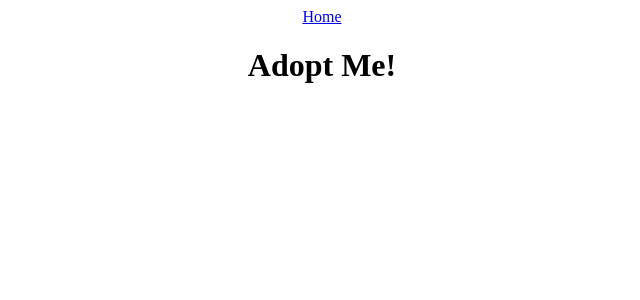
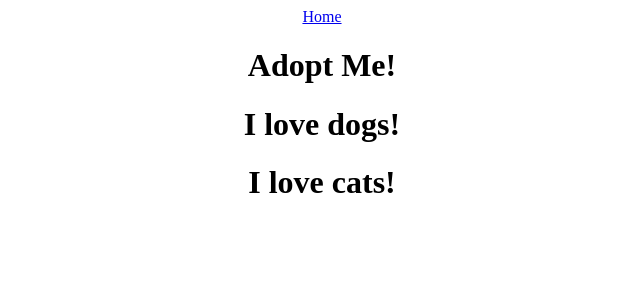
Before and after one commit to thinkful-ei-bee/DSA-Petful-Farah-Laurel-Client, a React (Create React App) app: page /adoptions in a window 1280 px wide. Shown: the top 300 px of the page, without its empty margins (318-958 px from the left). Built offline with nearby package versions, Linux system fonts and the light colour scheme; no server answers.

Commit message:
added dog and cat components

```diff
--- a/src/Components/AdoptionPage.js
+++ b/src/Components/AdoptionPage.js
@@ -1,5 +1,7 @@
 import React from 'react';
 import { Link } from 'react-router-dom';
+import Cat from './cat';
+import Dog from './dog';
 
 class AdoptionPage extends React.Component {
     render() {
@@ -12,6 +14,8 @@ class AdoptionPage extends React.Component {
                 </nav>
                 <h1>Adopt Me!</h1>
                 <div className="pet-info">
+                    <Dog />
+                    <Cat />
                 </div>
             </div>
         )
--- /dev/null
+++ b/src/Components/cat.js
@@ -0,0 +1,13 @@
+import React from 'react';
+
+class Cat extends React.Component {
+  render() {
+    return(
+      <div className="cat">
+          <h1>I love cats!</h1>
+      </div>
+    )
+  }
+}
+
+export default Cat;
--- /dev/null
+++ b/src/Components/dog.js
@@ -0,0 +1,13 @@
+import React from 'react';
+
+class Dog extends React.Component {
+  render() {
+    return(
+      <div className="dog">
+          <h1>I love dogs!</h1>
+      </div>
+    )
+  }
+}
+
+export default Dog;
```
